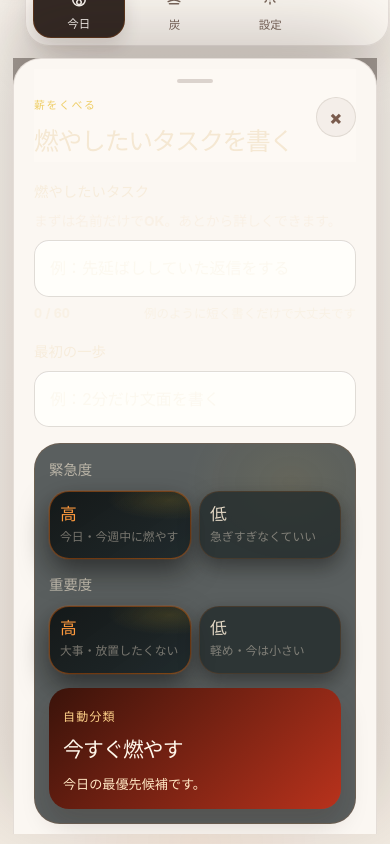
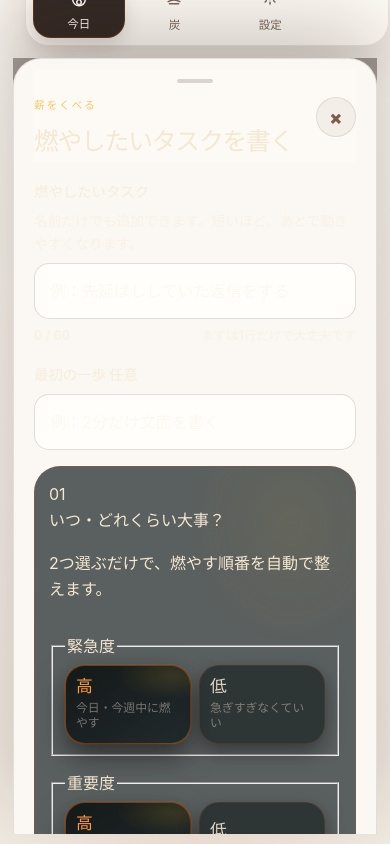
Before and after one commit to sunpotflower4460-cpu/sumples-fire, a React (Vite) app: page / in a window 390 px wide. Both pictures are taken after a click on the button "最初のタスクを書く". Shown: the part 743-1587 px from the top of the page. Built offline with nearby package versions, Linux system fonts and the light colour scheme.

Commit message:
feat(ui): improve task capture semantics and mobile flow

```diff
--- a/src/components/FireForm.tsx
+++ b/src/components/FireForm.tsx
@@ -99,9 +99,9 @@ export function FireForm({ defaultTitle, onClearDefaultTitle, onAddSeed }: FireF
 
   return (
     <form className="fire-form fire-form-fast" onSubmit={handleSubmit} noValidate>
-      <div className="field-group">
+      <div className="field-group form-primary-field">
         <label htmlFor="seed-title">燃やしたいタスク</label>
-        <p id={titleHelperId} className="form-helper">まずは名前だけでOK。あとから詳しくできます。</p>
+        <p id={titleHelperId} className="form-helper">名前だけでも追加できます。短いほど、あとで動きやすくなります。</p>
         <input
           id="seed-title"
           ref={titleInputRef}
@@ -119,12 +119,12 @@ export function FireForm({ defaultTitle, onClearDefaultTitle, onAddSeed }: FireF
         />
         <div className="field-meta">
           <span className="char-count" aria-label="文字数">{titleCounter}</span>
-          {!title.trim() && !error ? <span className="field-hint">例のように短く書くだけで大丈夫です</span> : null}
+          {!title.trim() && !error ? <span className="field-hint">まずは1行だけで大丈夫です</span> : null}
         </div>
       </div>
 
       <div className="field-group compact-field">
-        <label htmlFor="seed-next-action">最初の一歩</label>
+        <label htmlFor="seed-next-action">最初の一歩 <span className="optional-label">任意</span></label>
         <input
           id="seed-next-action"
           value={nextAction}
@@ -134,9 +134,17 @@ export function FireForm({ defaultTitle, onClearDefaultTitle, onAddSeed }: FireF
         />
       </div>
 
-      <section className="fast-matrix-picker" aria-label="緊急度と重要度">
-        <div className="choice-section">
-          <span>緊急度</span>
+      <section className="fast-matrix-picker" aria-label="タスクの整理">
+        <div className="form-section-intro">
+          <span className="form-section-index" aria-hidden="true">01</span>
+          <div>
+            <strong>いつ・どれくらい大事？</strong>
+            <p>2つ選ぶだけで、燃やす順番を自動で整えます。</p>
+          </div>
+        </div>
+
+        <fieldset className="choice-section choice-fieldset">
+          <legend>緊急度</legend>
           <div className="choice-grid two-choice">
             {levelOptions.map((option) => (
               <button
@@ -151,10 +159,10 @@ export function FireForm({ defaultTitle, onClearDefaultTitle, onAddSeed }: FireF
               </button>
             ))}
           </div>
-        </div>
+        </fieldset>
 
-        <div className="choice-section">
-          <span>重要度</span>
+        <fieldset className="choice-section choice-fieldset">
+          <legend>重要度</legend>
           <div className="choice-grid two-choice">
             {levelOptions.map((option) => (
               <button
@@ -169,7 +177,7 @@ export function FireForm({ defaultTitle, onClearDefaultTitle, onAddSeed }: FireF
               </button>
             ))}
           </div>
-        </div>
+        </fieldset>
 
         <div className={`matrix-result-card matrix-result-${quadrant}`} aria-live="polite">
           <span>自動分類</span>
@@ -178,8 +186,8 @@ export function FireForm({ defaultTitle, onClearDefaultTitle, onAddSeed }: FireF
         </div>
       </section>
 
-      <section className="choice-section">
-        <span>重さ</span>
+      <fieldset className="choice-section choice-fieldset difficulty-fieldset">
+        <legend>タスクの重さ <span className="optional-label">だいたいでOK</span></legend>
         <div className="choice-grid difficulty-choice-grid">
           {difficultyOptions.map((option) => (
             <button
@@ -194,10 +202,10 @@ export function FireForm({ defaultTitle, onClearDefaultTitle, onAddSeed }: FireF
             </button>
           ))}
         </div>
-      </section>
+      </fieldset>
 
       <details className="advanced-fields">
-        <summary>詳しく書く</summary>
+        <summary>メモ・カテゴリなど</summary>
 
         <div className="field-group">
           <label htmlFor="seed-body">メモ</label>
@@ -220,9 +228,7 @@ export function FireForm({ defaultTitle, onClearDefaultTitle, onAddSeed }: FireF
               onChange={(event) => setCategory(event.target.value as FireCategory)}
             >
               {Object.entries(categoryLabels).map(([value, label]) => (
-                <option key={value} value={value}>
-                  {label}
-                </option>
+                <option key={value} value={value}>{label}</option>
               ))}
             </select>
           </div>
@@ -235,9 +241,7 @@ export function FireForm({ defaultTitle, onClearDefaultTitle, onAddSeed }: FireF
               onChange={(event) => setPriority(event.target.value as FirePriority)}
             >
               {Object.entries(priorityLabels).map(([value, label]) => (
-                <option key={value} value={value}>
-                  {label}
-                </option>
+                <option key={value} value={value}>{label}</option>
               ))}
             </select>
           </div>
@@ -246,9 +250,7 @@ export function FireForm({ defaultTitle, onClearDefaultTitle, onAddSeed }: FireF
             <label htmlFor="seed-stage">状態</label>
             <select id="seed-stage" value={stage} onChange={(event) => setStage(event.target.value as FireStage)}>
               {Object.entries(stageLabels).map(([value, label]) => (
-                <option key={value} value={value}>
-                  {label}
-                </option>
+                <option key={value} value={value}>{label}</option>
               ))}
             </select>
           </div>
@@ -257,11 +259,11 @@ export function FireForm({ defaultTitle, onClearDefaultTitle, onAddSeed }: FireF
 
       {error ? <p id={titleErrorId} className="form-error" role="alert">{error}</p> : null}
 
-      <div className="submit-row">
+      <div className="submit-row form-sticky-submit">
         <button className="primary-button" type="submit" disabled={!canSubmit}>
           タスクを薪にする
         </button>
-        {!canSubmit ? <p className="submit-hint">タスク名を入れると追加できます</p> : null}
+        {!canSubmit ? <p className="submit-hint">タスク名を入れると追加できます</p> : <p className="submit-hint is-ready">この内容で追加できます</p>}
       </div>
     </form>
   );
```
